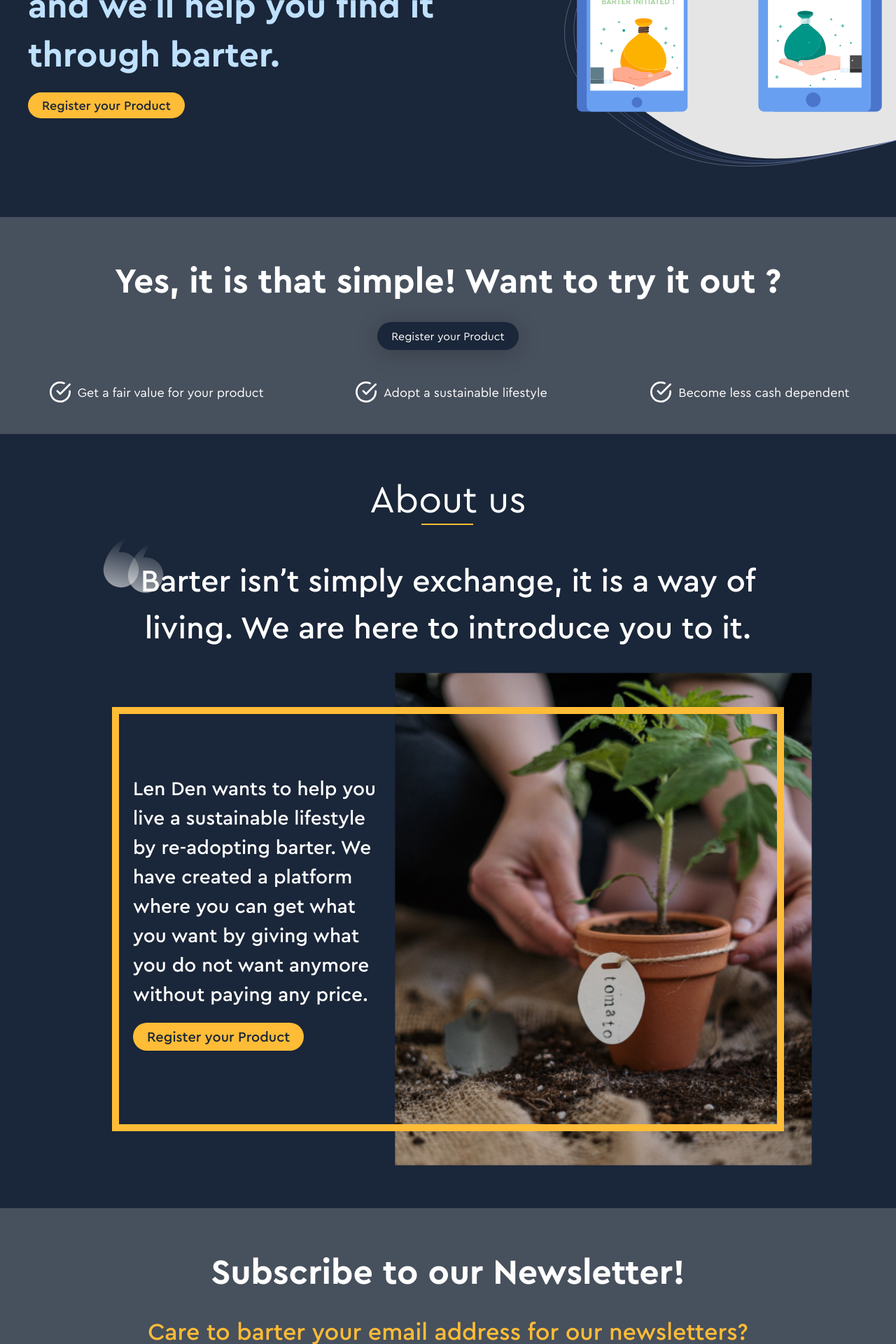
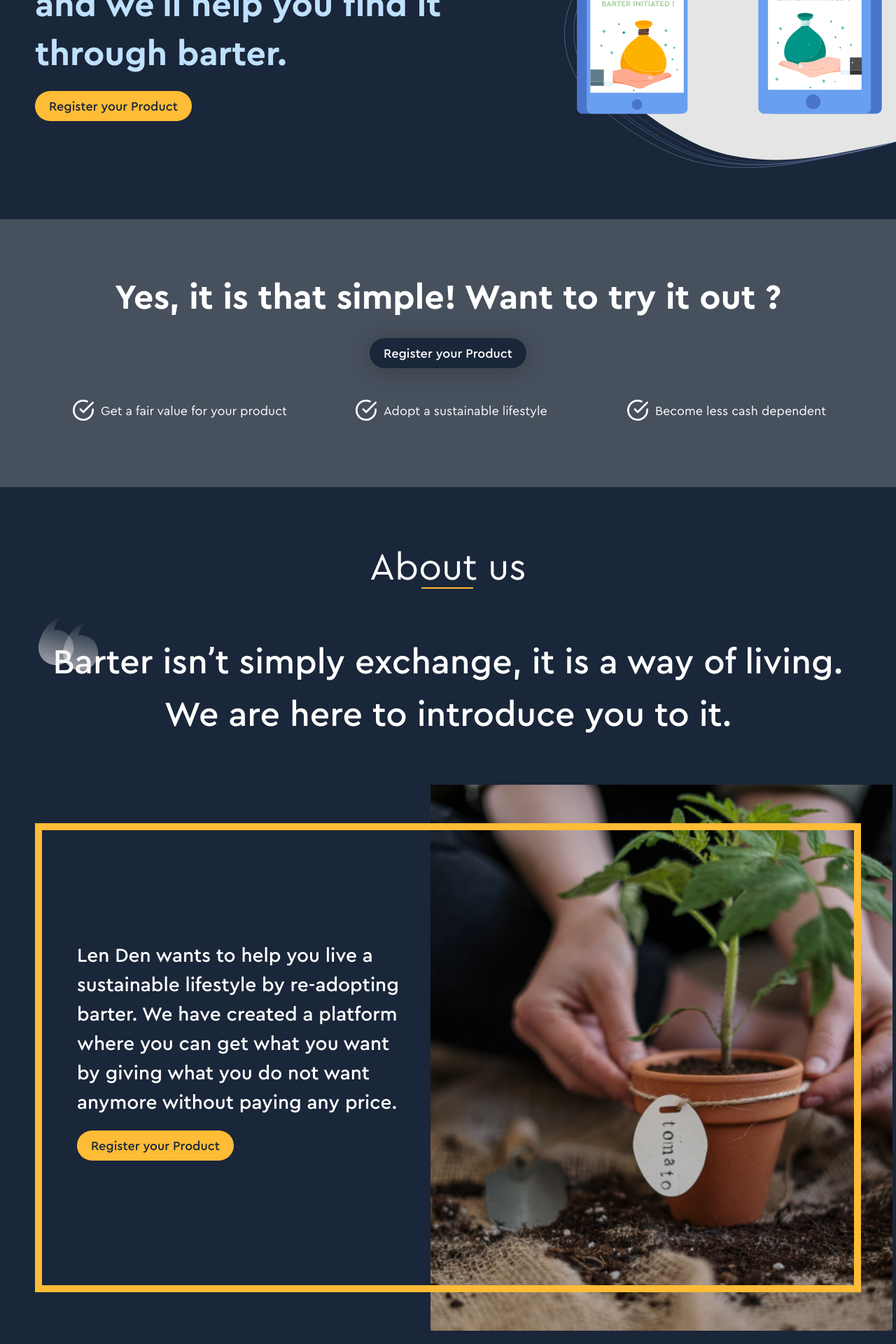
Before and after one commit to TheDemon12/lenden-coming-soon-v2, a React (Create React App) app: page / in a window 1280 px wide. Shown: the part 360-2280 px from the top of the page at 70% size. Built offline with nearby package versions, Linux system fonts and the light colour scheme.

Commit message:
aboutUs, common: refactor and make it responsive
Signed-off-by: kartik <kartikbhalla12@gmail.com>

```diff
--- a/src/components/aboutUs.tsx
+++ b/src/components/aboutUs.tsx
@@ -6,16 +6,12 @@ export interface AboutUsProps {}
 const AboutUs: React.FC<AboutUsProps> = () => {
 	return (
 		<section className='about-us'>
-			<div className='heading'>
-				<h2>About us</h2>
-			</div>
+			<h2>About us</h2>
 
-			<div className='motto'>
-				<p>
-					Barter isn’t simply exchange, it is a way of living. We are here to
-					introduce you to it.
-				</p>
-			</div>
+			<p>
+				Barter isn’t simply exchange, it is a way of living. We are here to
+				introduce you to it.
+			</p>
 
 			<div className='message'>
 				<div className='text'>
--- a/src/scss/_aboutUs.scss
+++ b/src/scss/_aboutUs.scss
@@ -1,93 +1,104 @@
 .about-us {
-	padding: 3rem 0;
+	@include spacing(8rem);
+
 	color: #fff;
 	font-family: 'Cera Pro', Roboto, Droid Sans;
 	text-align: center;
 
-	.heading {
-		margin: 3rem auto;
-		width: fit-content;
 	h2 {
-			font-weight: normal;
+		@extend %heading;
+	}
+
+	p {
+		@extend %heading2;
+
 		position: relative;
-			display: inline-block;
-			// margin: 3rem auto;
-			padding-bottom: 0.5rem;
-			font-size: 5.4rem;
+		margin: 6rem auto;
+		font-weight: 500;
 
-			&:after {
-				content: '';
-				position: absolute;
-				bottom: 0;
-				left: 33%;
-				height: 0;
-				width: 33%;
-				border-bottom: 2px solid #ffbc36;
-			}
-		}
-	}
-	.motto {
-		margin: 0 auto;
-		width: fit-content;
-		max-width: 80%;
-		p {
-			position: relative;
 		&::before {
 			content: url('../icons/quote.svg');
 			position: absolute;
 			top: -3rem;
-				left: -2.5rem;
+			left: 0rem;
 			width: 10rem;
 			height: 10rem;
-			}
-			margin: 4rem;
-			font-size: 4.5rem;
-			font-weight: 500;
 		}
 	}
 
 	.message {
 		z-index: 2;
 		display: flex;
-		max-width: 75%;
-		margin: 8rem auto;
+		max-width: 130rem;
+		margin: 12rem auto;
 		border: 10px solid #ffbc36;
 		align-items: center;
 
 		.text {
+			order: 0;
 			font-weight: 500;
 			font-size: 2.8rem;
 			text-align: left;
-			margin-right: 6rem;
-			margin-left: 2rem;
+			padding: 0 10rem 0 5rem;
 
 			.btn {
-				display: block;
-				margin: 2rem 0;
-				font-family: 'Cera Pro', Roboto, Droid Sans;
-				font-size: 2rem;
-				font-weight: 500;
-				border-radius: 2.5rem;
-				padding: 0.5rem 2rem;
-
-				&,
-				&:focus,
-				&:active {
-					background-color: #ffbc36;
-					border: none;
-					outline: none;
-					box-shadow: none;
-				}
-
-				color: #1a2639;
+				@extend %button;
 			}
 		}
 
 		.image {
+			order: 1;
 			z-index: -1;
+			// width: 80rem;
 			img {
 				transform: scale(1.2);
+				width: 55rem;
+			}
+		}
+
+		@media (max-width: 1200px) {
+			.text {
+				font-size: 2.6rem;
+				padding: 0 6rem 0 3rem;
+			}
+			.image {
+				img {
+					width: 45rem;
+				}
+			}
+		}
+
+		@media (max-width: 990px) {
+			.text {
+				font-size: 2.2rem;
+			}
+			.image {
+				img {
+					width: 35rem;
+				}
+			}
+		}
+		@media (max-width: 860px) {
+			flex-direction: column;
+			width: auto;
+			padding: 2rem;
+			margin: 4rem auto;
+			.text {
+				order: 1;
+				// font-size: 2.2rem;
+				padding: 0;
+				padding-top: 2rem;
+			}
+			.image {
+				order: 0;
+				z-index: 0;
+				width: 100%;
+				img {
+					width: 100%;
+					object-fit: cover;
+					transform: none;
 				}
 			}
 		}
 	}
+}
--- a/src/scss/_banner.scss
+++ b/src/scss/_banner.scss
@@ -1,16 +1,20 @@
 .banner {
+	@include spacing(12rem);
+
 	color: white;
-	height: 60rem;
 	position: relative;
 	display: flex;
 	align-items: center;
+
+	@media (max-width: 700px) {
+		padding: 8rem 5rem;
+	}
 
 	.title {
 		color: #bfe1ff;
 		line-height: 7rem;
 		z-index: 2;
 		max-width: 65rem;
-		margin-left: 4rem;
 		font-family: 'Cera Pro', Roboto, Droid Sans;
 		font-size: 5rem;
 		font-weight: 600;
@@ -24,13 +28,11 @@
 			font-size: 3.5rem;
 			line-height: 5rem;
 			max-width: 35rem;
-			margin-left: 2rem;
 		}
 
 		@media (max-width: 700px) {
 			max-width: 100%;
 			font-size: 4rem;
-			margin: 0 2rem;
 		}
 	}
 
@@ -75,26 +77,6 @@
 	}
 
 	.btn {
-		display: block;
-		margin: 2rem 0;
-		font-family: 'Cera Pro', Roboto, Droid Sans;
-		font-size: 1.8rem;
-		font-weight: 500;
-		border-radius: 2.5rem;
-		padding: 0.5rem 2rem;
-		color: #1a2639;
-
-		&,
-		&:focus,
-		&:active {
-			background-color: #ffbc36;
-			border: none;
-			outline: none;
-			box-shadow: none;
-		}
-
-		@media (max-width: 400px) {
-			font-size: 1.6rem;
-		}
+		@extend %button;
 	}
 }
--- a/src/scss/_faq.scss
+++ b/src/scss/_faq.scss
@@ -27,7 +27,7 @@
 
 	.accordion {
 		margin: 2rem auto;
-		max-width: 90%;
+		// max-width: 90%;
 
 		.card {
 			background: #47505d;
--- a/src/scss/_footer.scss
+++ b/src/scss/_footer.scss
@@ -12,7 +12,7 @@
 		justify-content: space-around;
 		margin: 2rem auto;
 		flex-wrap: wrap;
-		max-width: 90%;
+		// max-width: 90%;
 		align-items: flex-start;
 
 		.logo {
--- a/src/scss/_register.scss
+++ b/src/scss/_register.scss
@@ -1,52 +1,23 @@
 .register {
+	@include spacing(8rem);
+
 	background-color: #47505d;
 	font-family: 'Cera Pro', Roboto, Droid Sans;
-	padding: 3rem 0;
 
 	h2 {
-		max-width: 90%;
-		font-weight: 600;
-		font-size: 5rem;
-		text-align: center;
-		color: #fff;
-		margin: 3rem auto;
-		@media (max-width: 1200px) {
-			font-size: 4.5rem;
-		}
-		@media (max-width: 990px) {
-			font-size: 4rem;
-		}
-
-		@media (max-width: 700px) {
-			font-size: 3.5rem;
-		}
-		@media (max-width: 400px) {
-			font-size: 3rem;
-		}
+		@extend %heading2;
 	}
 
 	.btn {
-		display: block;
+		@extend %button;
+		box-shadow: 0px 4px 33px rgba(0, 0, 0, 0.22);
+		color: white !important;
 		margin: 3rem auto;
-		font-size: 1.6rem;
-		border-radius: 2.5rem;
-		font-family: 'Cera Pro', Roboto, Droid Sans;
-		box-shadow: 0px 4px 33px rgba(0, 0, 0, 0.22);
-		padding: 0.8rem 2rem;
 
 		&,
 		&:focus,
 		&:active {
-			background-color: #1a2639;
-			border: none;
-			outline: none;
-		}
-
-		@media (max-width: 700px) {
-			font-size: 1.5rem;
-		}
-		@media (max-width: 400px) {
-			font-size: 1.4rem;
+			background-color: #1a2639 !important;
 		}
 	}
 
@@ -57,6 +28,7 @@
 		color: #fff;
 		font-size: 1.8rem;
 		text-align: left;
+		margin-top: 1.5rem;
 
 		div {
 			display: flex;
--- a/src/scss/_subscribe.scss
+++ b/src/scss/_subscribe.scss
@@ -4,18 +4,12 @@
 	padding: 3rem 0;
 
 	h2 {
-		max-width: 90%;
-		font-weight: 600;
-		font-size: 5rem;
-		text-align: center;
-		color: #fff;
-		// padding: 0 0 2rem 0;
-		margin: 3rem auto;
+		@extend %heading2;
 	}
 	p {
 		text-align: center;
 		margin: 0 auto;
-		max-width: 90%;
+		// max-width: 90%;
 		font-weight: 500;
 		font-size: 34px;
 		color: #ffbc36;
--- /dev/null
+++ b/src/scss/common/_button.scss
@@ -0,0 +1,23 @@
+%button {
+	font-family: 'Cera Pro', Roboto, Droid Sans;
+	display: block;
+	margin: 2rem 0;
+	font-size: 1.8rem;
+	font-weight: 500;
+	border-radius: 2.5rem;
+	padding: 0.8rem 2rem;
+	color: #1a2639 !important;
+
+	&,
+	&:focus,
+	&:active {
+		background-color: #ffbc36 !important;
+		border: none !important;
+		outline: none !important;
+		box-shadow: none;
+	}
+
+	@media (max-width: 400px) {
+		font-size: 1.6rem;
+	}
+}
--- /dev/null
+++ b/src/scss/common/_heading.scss
@@ -0,0 +1,48 @@
+%heading {
+	font-weight: normal;
+	position: relative;
+	display: inline-block;
+	// padding-bottom: 0.5rem;
+	font-size: 5.4rem;
+
+	&:after {
+		content: '';
+		position: absolute;
+		bottom: 0;
+		left: 33%;
+		height: 0;
+		width: 33%;
+		border-bottom: 2px solid #ffbc36;
+	}
+}
+
+%subHeading {
+	text-align: center;
+	margin: 0 auto;
+	// max-width: 90%;
+	font-weight: 500;
+	font-size: 34px;
+	color: #ffbc36;
+}
+
+%heading2 {
+	// max-width: 90%;
+	font-weight: 600;
+	font-size: 5rem;
+	text-align: center;
+	color: #fff;
+	// margin: 3rem auto;
+	@media (max-width: 1200px) {
+		font-size: 4.5rem;
+	}
+	@media (max-width: 990px) {
+		font-size: 4rem;
+	}
+
+	@media (max-width: 700px) {
+		font-size: 3.5rem;
+	}
+	@media (max-width: 400px) {
+		font-size: 3rem;
+	}
+}
--- /dev/null
+++ b/src/scss/common/_index.scss
@@ -0,0 +1 @@
+@import './button', './heading', './spacing';
--- /dev/null
+++ b/src/scss/common/_spacing.scss
@@ -0,0 +1,7 @@
+@mixin spacing($top-bottom-spacing) {
+	padding: $top-bottom-spacing 5rem;
+
+	@media (max-width: 700px) {
+		padding: $top-bottom-spacing 3rem;
+	}
+}
--- a/src/scss/index.scss
+++ b/src/scss/index.scss
@@ -1,4 +1,6 @@
 @import '~bootstrap/scss/bootstrap';
+@import './common/';
+
 @import './navbar', './fonts', './aboutUs', './banner', './faq', './register',
 	'./footer', './subscribe';
 
```
Lines whose indentation alone changed are shown as unchanged.
